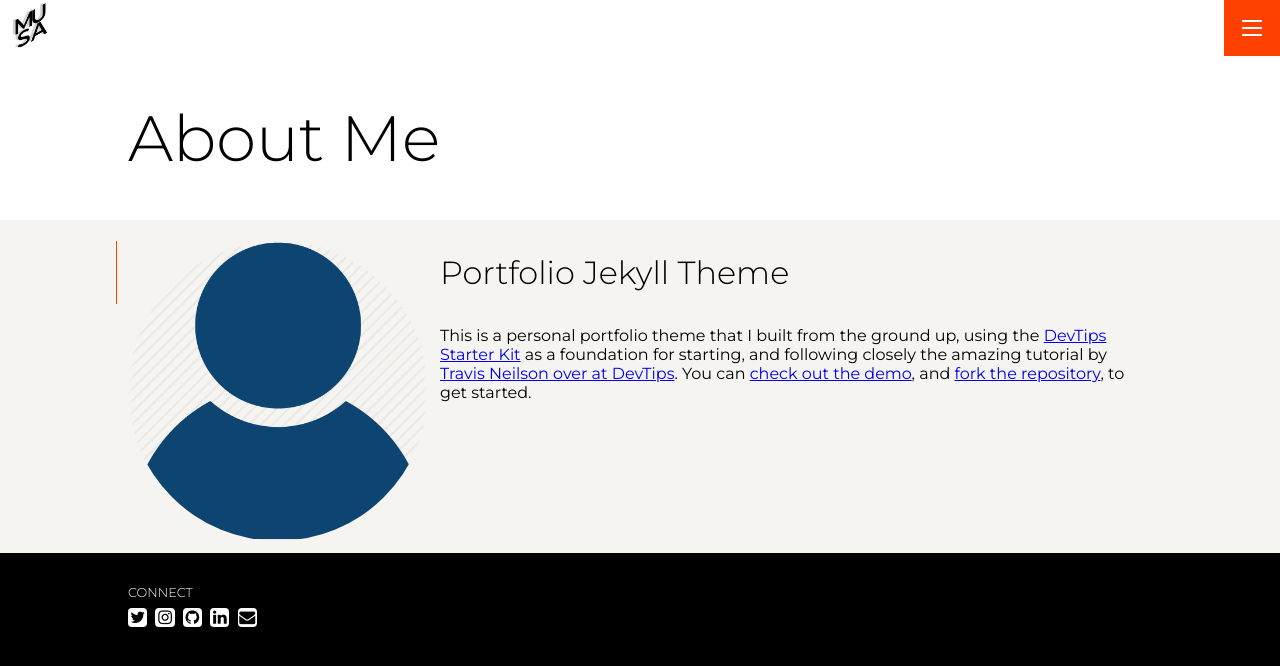
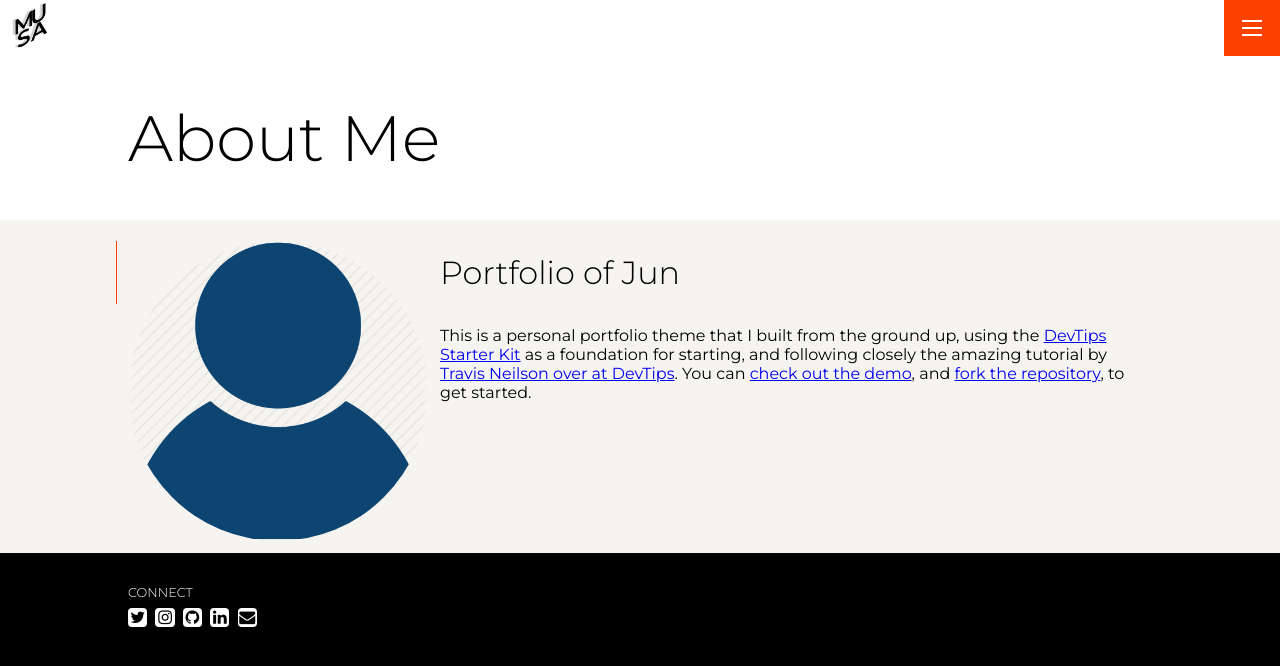
Before and after one commit to yjmark/repo240826, a Jekyll site: the page built from pages/about.md, in a window 1280 px wide. Shown: the top 666 px of the page. Built offline with Jekyll 4.4.1, drawn with Linux system fonts in a browser that asks for light colours.

Commit message:
Update about.md

```diff
--- a/pages/about.md
+++ b/pages/about.md
@@ -5,6 +5,6 @@ headshot: /assets/img/headshot.webp
 permalink: /about
 ---
 
-# Portfolio Jekyll Theme
+# Portfolio of Jun
 
 This is a personal portfolio theme that I built from the ground up, using the [DevTips Starter Kit](http://devtipsstarterkit.com/) as a foundation for starting, and following closely the amazing tutorial by [Travis Neilson over at DevTips](https://www.youtube.com/watch?v=T6jKLsxbFg4&list=PL0CB3OvPhDA_STygmp3sDenx3UpdOMk7P). You can [check out the demo](lenpaul.github.io/portfolio-jekyll-theme/), and [fork the repository](https://github.com/LeNPaul/portfolio-jekyll-theme/fork), to get started.
```
